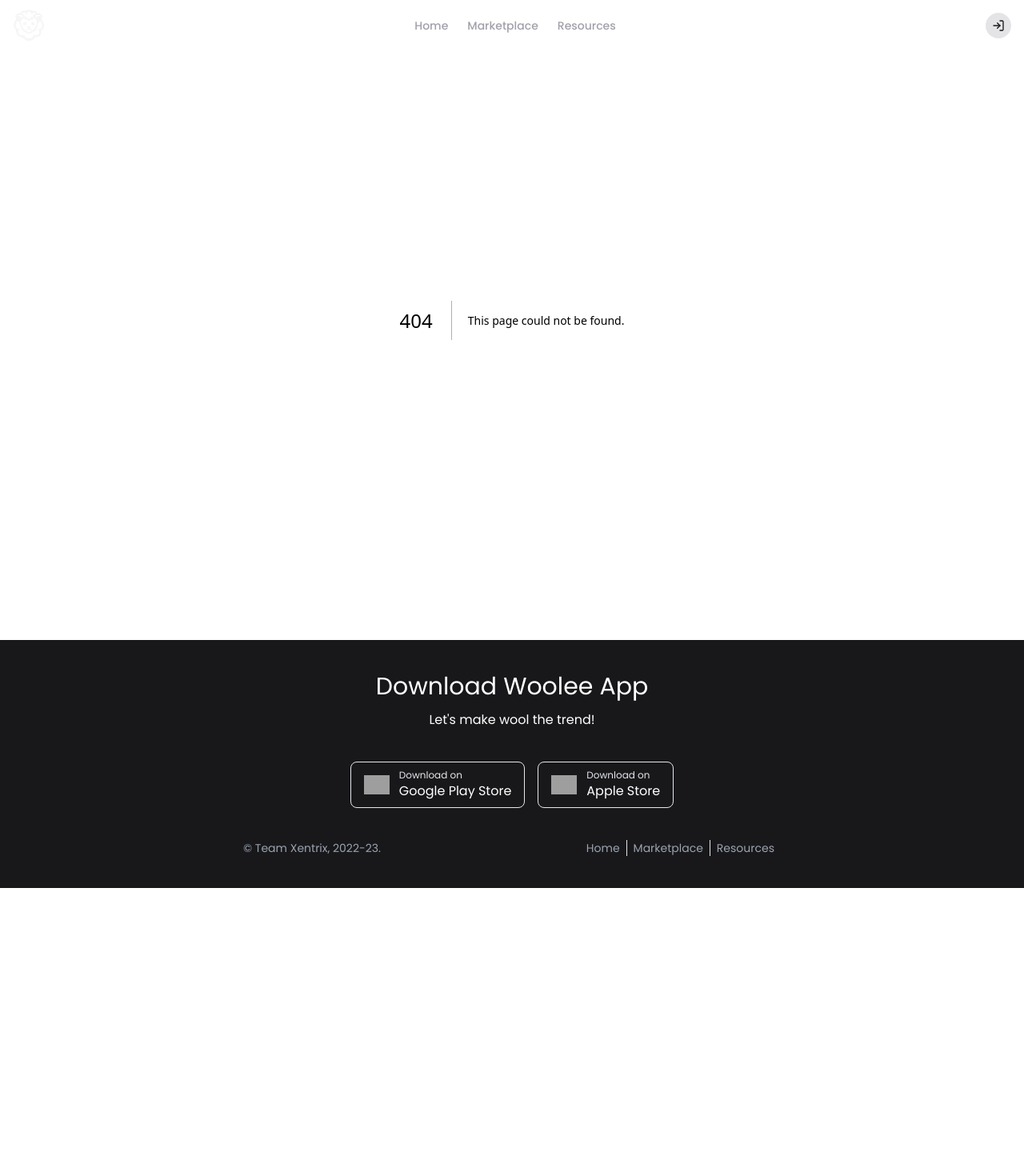
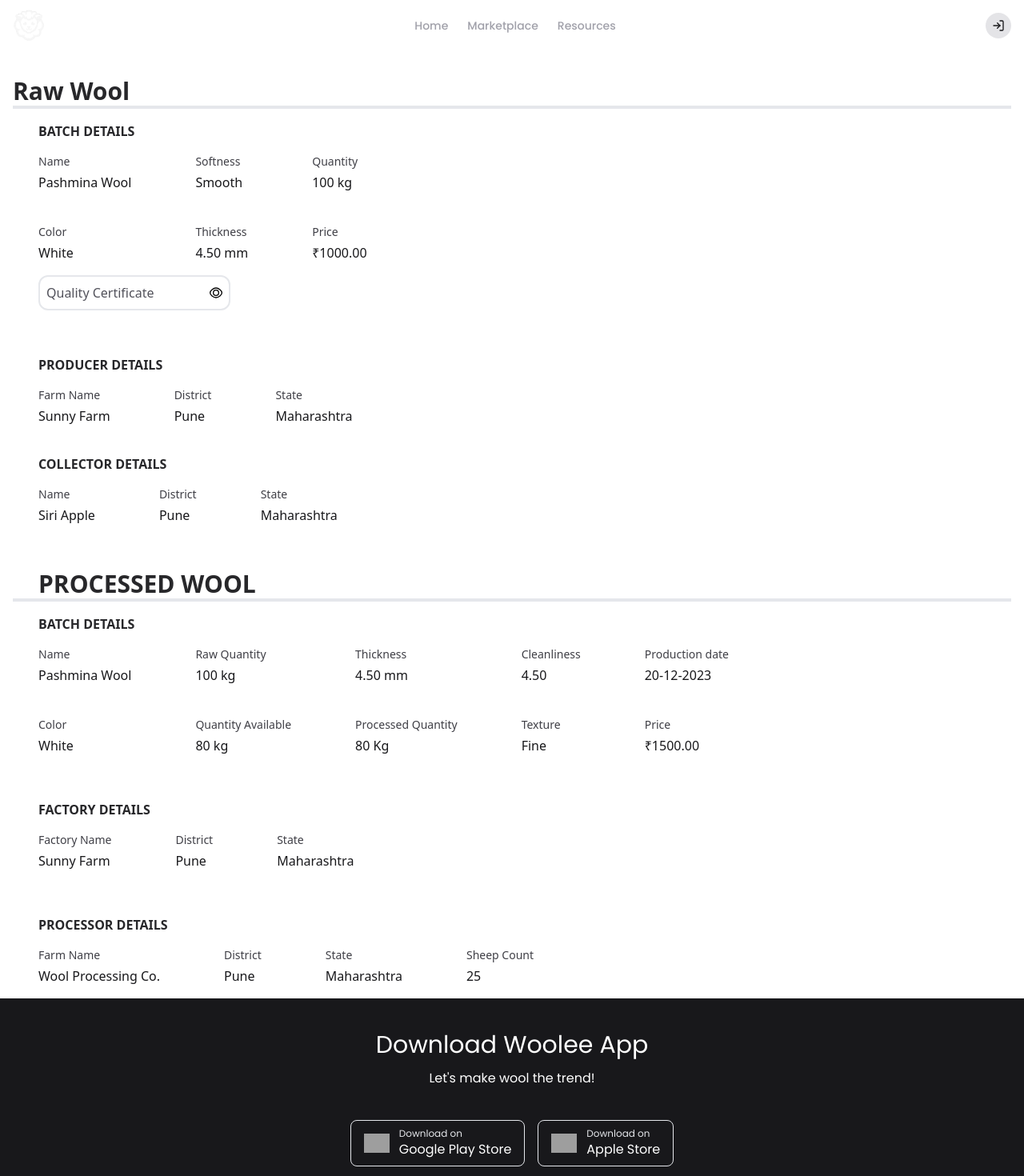
Before and after one commit to C0deepak/woolee_frontend, a Next.js app: page /ProductPage in a window 1280 px wide. Before the commit this address had no page. Shown: the top 1470 px of the page at 80% size. Before the commit the page ends 1110 px from the top, so only its background shows below. Built offline with nearby package versions, Linux system fonts and the light colour scheme; grey boxes are pictures that could not be loaded.

Commit message:
product page with raw and processed details

```diff
--- /dev/null
+++ b/app/ProductPage/page.jsx
@@ -0,0 +1,232 @@
+import React from 'react'
+import { GrView } from "react-icons/gr";
+
+const page = () => {
+  return (
+    <div className='min-h-screen pt-20'>
+      <div className=' flex flex-col gap-4 justify-center px-4 py-4'>
+        <div className='text-3xl font-semibold text-zinc-800 border-b-4'>Raw Wool</div>
+        <div className='font-semibold text-base text-zinc-800 px-8'>BATCH DETAILS</div>
+        <div className='flex gap-20 px-8'>
+          <div className='flex flex-col gap-10'>
+            <div className='flex flex-col gap-1'>
+              <div className=' text-zinc-700 text-sm'>Name</div>
+              <div className='text-zinc-900 font-medium'>Pashmina Wool</div>
+            </div>
+            <div className='flex flex-col gap-1'>
+              <div className=' text-zinc-700 text-sm' >Color</div>
+              <div className='text-zinc-900 font-medium'>White</div>
+            </div>
+          </div>
+          <div className='flex flex-col gap-10'>
+            <div className='flex flex-col gap-1'>
+              <div className=' text-zinc-700 text-sm'>Softness</div>
+              <div className='text-zinc-900 font-medium'>Smooth</div>
+            </div>
+            <div className='flex flex-col gap-1'>
+              <div className=' text-zinc-700 text-sm'>Thickness</div>
+              <div className='text-zinc-900 font-medium'>4.50 mm</div>
+            </div>
+          </div>
+          <div className='flex flex-col gap-10'>
+            <div className='flex flex-col gap-1'>
+              <div className=' text-zinc-700 text-sm'>Quantity</div>
+              <div className='text-zinc-900 font-medium'>100 kg</div>
+            </div>
+            <div className='flex flex-col gap-1'>
+              <div className=' text-zinc-700 text-sm'>Price</div>
+              <div className='text-zinc-900 font-medium'>&#8377;1000.00</div>
+            </div>
+          </div>
+
+        </div>
+        <div className='px-8'>
+        <div className='flex  text-zinc-600 hover:text-zinc-900 border-2 rounded-xl w-60 justify-between items-center p-2'>
+            <a href="https://example.com/quality-certificate.pdf" target='_blank' className=''>Quality Certificate</a>
+            <GrView/>
+        </div>
+
+        </div>
+
+        <div className='font-semibold text-base text-zinc-800 mt-10 px-8'>PRODUCER DETAILS</div>
+        <div className='flex gap-20 px-8'>
+          <div className='flex flex-col gap-10'>
+            <div className='flex flex-col gap-1'>
+              <div className=' text-zinc-700 text-sm'>Farm Name</div>
+              <div className='text-zinc-900 font-medium'>Sunny Farm</div>
+            </div>
+
+          </div>
+          <div className='flex flex-col gap-10'>
+            <div className='flex flex-col gap-1'>
+              <div className=' text-zinc-700 text-sm'>District</div>
+              <div className='text-zinc-900 font-medium'>Pune</div>
+            </div>
+
+          </div>
+          <div className='flex flex-col gap-10'>
+            <div className='flex flex-col gap-1'>
+              <div className=' text-zinc-700 text-sm'>State</div>
+              <div className='text-zinc-900 font-medium'>Maharashtra</div>
+            </div>
+
+          </div>
+
+
+        </div>
+        <div className='font-semibold text-base text-zinc-800 mt-5 px-8'>COLLECTOR DETAILS</div>
+        <div className='flex gap-20 px-8'>
+          <div className='flex flex-col gap-10'>
+            <div className='flex flex-col gap-1'>
+              <div className=' text-zinc-700 text-sm'>Name</div>
+              <div className='text-zinc-900 font-medium'>Siri Apple</div>
+            </div>
+
+          </div>
+          <div className='flex flex-col gap-10'>
+            <div className='flex flex-col gap-1'>
+              <div className=' text-zinc-700 text-sm'>District</div>
+              <div className='text-zinc-900 font-medium'>Pune</div>
+            </div>
+
+          </div>
+          <div className='flex flex-col gap-10'>
+            <div className='flex flex-col gap-1'>
+              <div className=' text-zinc-700 text-sm'>State</div>
+              <div className='text-zinc-900 font-medium'>Maharashtra</div>
+            </div>
+
+          </div>
+
+
+        </div>
+
+
+        {/* Processed Wool details */}
+
+        <div className='text-3xl font-semibold text-zinc-800 border-b-4 mt-10 px-8'>PROCESSED WOOL</div>
+        <div className='font-semibold text-base text-zinc-800 px-8'>BATCH DETAILS</div>
+        <div className='flex gap-20 px-8'>
+          <div className='flex flex-col gap-10'>
+            <div className='flex flex-col gap-1'>
+              <div className=' text-zinc-700 text-sm'>Name</div>
+              <div className='text-zinc-900 font-medium'>Pashmina Wool</div>
+            </div>
+            <div className='flex flex-col gap-1'>
+              <div className=' text-zinc-700 text-sm' >Color</div>
+              <div className='text-zinc-900 font-medium'>White</div>
+            </div>
+          </div>
+          <div className='flex flex-col gap-10'>
+            <div className='flex flex-col gap-1'>
+              <div className=' text-zinc-700 text-sm'>Raw Quantity</div>
+              <div className='text-zinc-900 font-medium'>100 kg</div>
+            </div>
+            <div className='flex flex-col gap-1'>
+              <div className=' text-zinc-700 text-sm'>Quantity Available</div>
+              <div className='text-zinc-900 font-medium'>80 kg</div>
+            </div>
+
+          </div>
+          <div className='flex flex-col gap-10'>
+          <div className='flex flex-col gap-1'>
+              <div className=' text-zinc-700 text-sm'>Thickness</div>
+              <div className='text-zinc-900 font-medium'>4.50 mm</div>
+            </div>
+            <div className='flex flex-col gap-1'>
+              <div className=' text-zinc-700 text-sm'>Processed Quantity</div>
+              <div className='text-zinc-900 font-medium'>80 Kg</div>
+            </div>
+          </div>
+          <div className='flex flex-col gap-10'>
+            <div className='flex flex-col gap-1'>
+              <div className=' text-zinc-700 text-sm'>Cleanliness</div>
+              <div className='text-zinc-900 font-medium'>4.50</div>
+            </div>
+            <div className='flex flex-col gap-1'>
+              <div className=' text-zinc-700 text-sm'>Texture</div>
+              <div className='text-zinc-900 font-medium'>Fine</div>
+            </div>
+          </div>
+
+          <div className='flex flex-col gap-10'>
+            <div className='flex flex-col gap-1'>
+              <div className=' text-zinc-700 text-sm'>Production date</div>
+              <div className='text-zinc-900 font-medium'>20-12-2023</div>
+            </div>
+            <div className='flex flex-col gap-1'>
+              <div className=' text-zinc-700 text-sm'>Price</div>
+              <div className='text-zinc-900 font-medium'>&#8377;1500.00</div>
+            </div>
+
+          </div>
+
+        </div>
+
+        <div className='font-semibold text-base text-zinc-800 mt-10 px-8'>FACTORY DETAILS</div>
+        <div className='flex gap-20 px-8'>
+          <div className='flex flex-col gap-10'>
+            <div className='flex flex-col gap-1'>
+              <div className=' text-zinc-700 text-sm'>Factory Name</div>
+              <div className='text-zinc-900 font-medium'>Sunny Farm</div>
+            </div>
+
+          </div>
+          <div className='flex flex-col gap-10'>
+            <div className='flex flex-col gap-1'>
+              <div className=' text-zinc-700 text-sm'>District</div>
+              <div className='text-zinc-900 font-medium'>Pune</div>
+            </div>
+
+          </div>
+          <div className='flex flex-col gap-10'>
+            <div className='flex flex-col gap-1'>
+              <div className=' text-zinc-700 text-sm'>State</div>
+              <div className='text-zinc-900 font-medium'>Maharashtra</div>
+            </div>
+
+          </div>
+
+
+        </div>
+        <div className='font-semibold text-base text-zinc-800 mt-10 px-8'>PROCESSOR DETAILS</div>
+        <div className='flex gap-20 px-8'>
+          <div className='flex flex-col gap-10'>
+            <div className='flex flex-col gap-1'>
+              <div className=' text-zinc-700 text-sm'>Farm Name</div>
+              <div className='text-zinc-900 font-medium'>Wool Processing Co.</div>
+            </div>
+
+          </div>
+          <div className='flex flex-col gap-10'>
+            <div className='flex flex-col gap-1'>
+              <div className=' text-zinc-700 text-sm'>District</div>
+              <div className='text-zinc-900 font-medium'>Pune</div>
+            </div>
+
+          </div>
+          <div className='flex flex-col gap-10'>
+            <div className='flex flex-col gap-1'>
+              <div className=' text-zinc-700 text-sm'>State</div>
+              <div className='text-zinc-900 font-medium'>Maharashtra</div>
+            </div>
+
+          </div>
+          <div className='flex flex-col gap-10'>
+            <div className='flex flex-col gap-1'>
+              <div className=' text-zinc-700 text-sm'>Sheep Count</div>
+              <div className='text-zinc-900 font-medium'>25</div>
+            </div>
+
+          </div>
+
+
+
+        </div>
+
+    </div>
+    </div>
+  )
+}
+
+export default page
--- a/app/marketplace/[...id]/page.jsx
+++ b/app/marketplace/[...id]/page.jsx
@@ -43,7 +43,7 @@ const ProductDetail = (props) => {
         </div>
       </div>
 
-      <div className='px-8 flex flex-col gap-4 border-b-2 justify-center px-4 py-4'>
+      <div className=' flex flex-col gap-4 border-b-2 justify-center px-4 py-4'>
         <div className='font-semibold text-base text-zinc-800'>BATCH DETAILS</div>
         <div className='flex gap-20'>
           <div className='flex flex-col gap-10'>
@@ -89,7 +89,7 @@ const ProductDetail = (props) => {
         </div>
       </div>
 
-      <div className='px-8 flex flex-col gap-4  border-b-2 max-h-[300px] justify-center px-4 py-4'>
+      <div className=' flex flex-col gap-4  border-b-2 max-h-[300px] justify-center px-4 py-4'>
         <div className='font-semibold text-base text-zinc-800'>PRODUCER DETAILS</div>
         <div className='flex gap-20'>
           <div className='flex flex-col gap-10'>
```
